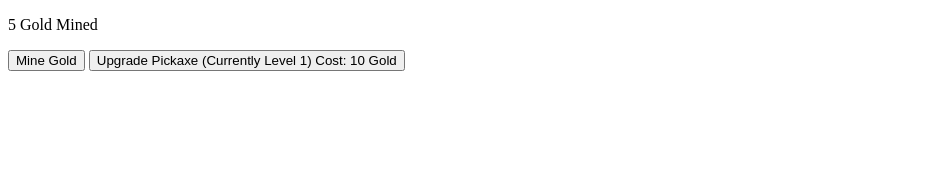
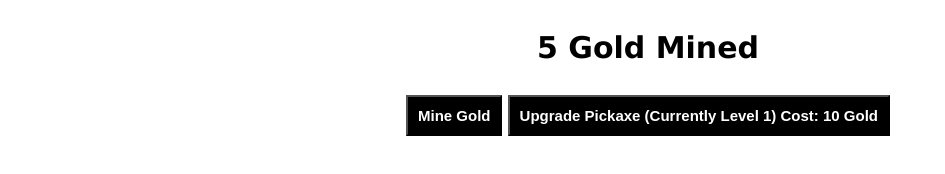
Before and after one commit to bathubba/goldminer, a plain HTML site: page index.html in a window 1280 px wide. Shown: the whole page, without its empty margins (0-945 px from the left). Drawn offline with Linux system fonts and the light colour scheme.

Commit message:
Update index.html

```diff
--- a/index.html
+++ b/index.html
@@ -1,6 +1,7 @@
 <!DOCTYPE html>
 <html lang="en" dir="ltr">
   <head>
+    <link rel="stylesheet" type="text/css" href="styling.css">
     <meta charset="utf-8">
     <title>Gold Miner</title>
   </head>
```
